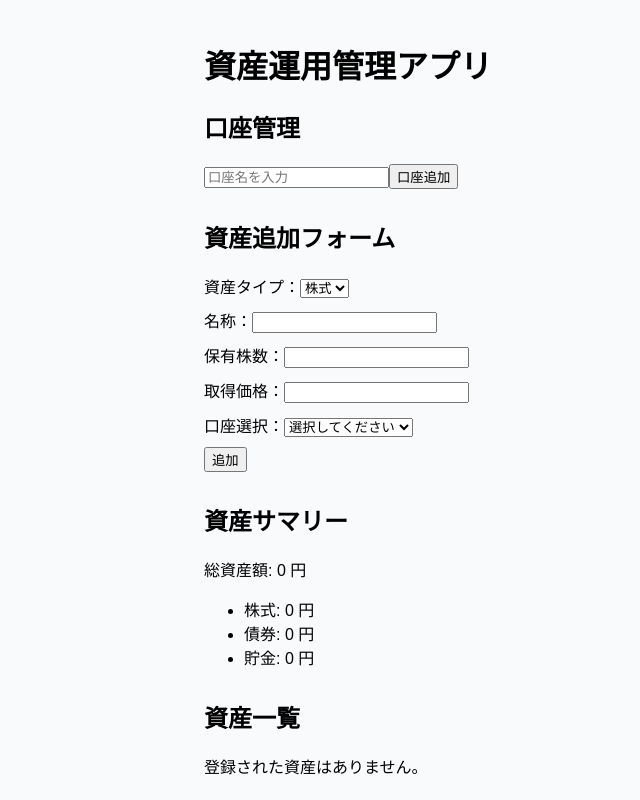
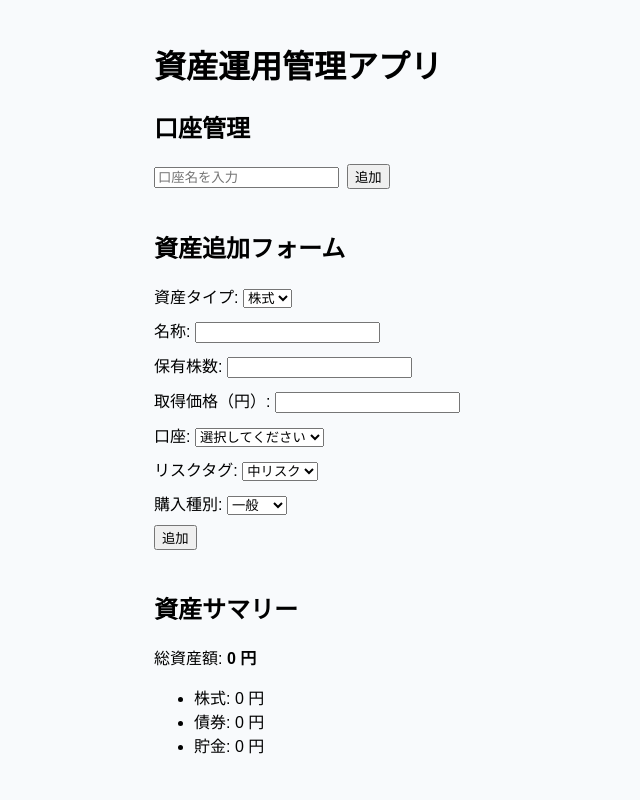
Before and after one commit to sonota1/dividend-management-app, a React (Create React App) app: page / in a window 1280 px wide. Shown: the whole page, without its empty margins (56-696 px from the left). Built offline with nearby package versions, Linux system fonts and the light colour scheme.

Commit message:
fix: モバイル最適化とレスポンシブデザイン対応

```diff
--- a/src/App.js
+++ b/src/App.js
@@ -1,4 +1,7 @@
-import React, { useState } from "react";
+import React, { useState, useEffect } from "react";
+
+const RISK_TAGS = ["低リスク", "中リスク", "高リスク"];
+const PURCHASE_TYPES = ["NISA", "iDeCo", "一般"];
 
 function AccountManager({ accounts, onAddAccount }) {
   const [accountName, setAccountName] = useState("");
@@ -10,7 +13,7 @@ function AccountManager({ accounts, onAddAccount }) {
   };
 
   return (
-    <div style={{ marginBottom: 30 }}>
+    <section style={{ marginBottom: 40 }}>
       <h2>口座管理</h2>
       <input
         type="text"
@@ -18,13 +21,15 @@ function AccountManager({ accounts, onAddAccount }) {
         value={accountName}
         onChange={(e) => setAccountName(e.target.value)}
       />
-      <button onClick={handleAdd}>口座追加</button>
-      <ul>
+      <button onClick={handleAdd} style={{ marginLeft: 8 }}>
+        追加
+      </button>
+      <ul style={{ marginTop: 10 }}>
         {accounts.map((acc) => (
           <li key={acc.id}>{acc.name}</li>
         ))}
       </ul>
-    </div>
+    </section>
   );
 }
 
@@ -34,20 +39,26 @@ function AssetForm({ accounts, onAddAsset, onUpdateAsset, editingAsset, onCancel
   const [shares, setShares] = useState(editingAsset?.shares ?? "");
   const [purchasePrice, setPurchasePrice] = useState(editingAsset?.purchasePrice ?? "");
   const [accountId, setAccountId] = useState(editingAsset?.accountId || "");
+  const [riskTag, setRiskTag] = useState(editingAsset?.riskTag || RISK_TAGS[1]);
+  const [purchaseType, setPurchaseType] = useState(editingAsset?.purchaseType || PURCHASE_TYPES[2]);
 
-  React.useEffect(() => {
+  useEffect(() => {
     if (editingAsset) {
       setAssetType(editingAsset.assetType);
       setName(editingAsset.name);
       setShares(editingAsset.shares ?? "");
       setPurchasePrice(editingAsset.purchasePrice);
       setAccountId(editingAsset.accountId);
+      setRiskTag(editingAsset.riskTag || RISK_TAGS[1]);
+      setPurchaseType(editingAsset.purchaseType || PURCHASE_TYPES[2]);
     } else {
       setAssetType("株式");
       setName("");
       setShares("");
       setPurchasePrice("");
       setAccountId("");
+      setRiskTag(RISK_TAGS[1]);
+      setPurchaseType(PURCHASE_TYPES[2]);
     }
   }, [editingAsset]);
 
@@ -77,6 +88,8 @@ function AssetForm({ accounts, onAddAsset, onUpdateAsset, editingAsset, onCancel
       shares: assetType === "貯金" ? null : Number(shares),
       purchasePrice: Number(purchasePrice),
       accountId,
+      riskTag,
+      purchaseType,
     };
 
     if (editingAsset) {
@@ -91,19 +104,20 @@ function AssetForm({ accounts, onAddAsset, onUpdateAsset, editingAsset, onCancel
     setShares("");
     setPurchasePrice("");
     setAccountId("");
+    setRiskTag(RISK_TAGS[1]);
+    setPurchaseType(PURCHASE_TYPES[2]);
   };
 
   return (
-    <form onSubmit={handleSubmit} style={{ marginBottom: 30 }}>
+    <section style={{ marginBottom: 40 }}>
       <h2>{editingAsset ? "資産編集" : "資産追加フォーム"}</h2>
-
-      <div>
-        <label>資産タイプ：</label>
+      <form onSubmit={handleSubmit}>
+        <div style={{ marginBottom: 10 }}>
+          <label>資産タイプ: </label>
           <select
             value={assetType}
             onChange={(e) => setAssetType(e.target.value)}
-          disabled={!!editingAsset} // 編集中はタイプ変更不可に
-          style={{ marginBottom: 10 }}
+            disabled={!!editingAsset}
           >
             <option value="株式">株式</option>
             <option value="債券">債券</option>
@@ -111,55 +125,46 @@ function AssetForm({ accounts, onAddAsset, onUpdateAsset, editingAsset, onCancel
           </select>
         </div>
 
-      <div>
-        <label>名称：</label>
-        <input
-          type="text"
-          value={name}
-          onChange={(e) => setName(e.target.value)}
-          style={{ marginBottom: 10 }}
-        />
+        <div style={{ marginBottom: 10 }}>
+          <label>名称: </label>
+          <input value={name} onChange={(e) => setName(e.target.value)} />
         </div>
 
         {assetType !== "貯金" ? (
           <>
-          <div>
-            <label>保有株数：</label>
+            <div style={{ marginBottom: 10 }}>
+              <label>保有株数: </label>
               <input
                 type="number"
                 value={shares}
                 onChange={(e) => setShares(e.target.value)}
-              style={{ marginBottom: 10 }}
               />
             </div>
-          <div>
-            <label>取得価格：</label>
+            <div style={{ marginBottom: 10 }}>
+              <label>取得価格（円）: </label>
               <input
                 type="number"
                 value={purchasePrice}
                 onChange={(e) => setPurchasePrice(e.target.value)}
-              style={{ marginBottom: 10 }}
               />
             </div>
           </>
         ) : (
-        <div>
-          <label>金額：</label>
+          <div style={{ marginBottom: 10 }}>
+            <label>金額（円）: </label>
             <input
               type="number"
               value={purchasePrice}
               onChange={(e) => setPurchasePrice(e.target.value)}
-            style={{ marginBottom: 10 }}
             />
           </div>
         )}
 
-      <div>
-        <label>口座選択：</label>
+        <div style={{ marginBottom: 10 }}>
+          <label>口座: </label>
           <select
             value={accountId}
             onChange={(e) => setAccountId(e.target.value)}
-          style={{ marginBottom: 10 }}
           >
             <option value="">選択してください</option>
             {accounts.map((acc) => (
@@ -170,19 +175,52 @@ function AssetForm({ accounts, onAddAsset, onUpdateAsset, editingAsset, onCancel
           </select>
         </div>
 
+        <div style={{ marginBottom: 10 }}>
+          <label>リスクタグ: </label>
+          <select
+            value={riskTag}
+            onChange={(e) => setRiskTag(e.target.value)}
+          >
+            {RISK_TAGS.map((tag) => (
+              <option key={tag} value={tag}>
+                {tag}
+              </option>
+            ))}
+          </select>
+        </div>
+
+        <div style={{ marginBottom: 10 }}>
+          <label>購入種別: </label>
+          <select
+            value={purchaseType}
+            onChange={(e) => setPurchaseType(e.target.value)}
+          >
+            {PURCHASE_TYPES.map((type) => (
+              <option key={type} value={type}>
+                {type}
+              </option>
+            ))}
+          </select>
+        </div>
+
         <button type="submit">{editingAsset ? "更新" : "追加"}</button>
         {editingAsset && (
-        <button type="button" onClick={onCancelEdit} style={{ marginLeft: 10 }}>
+          <button
+            type="button"
+            onClick={onCancelEdit}
+            style={{ marginLeft: 10 }}
+          >
             キャンセル
           </button>
         )}
       </form>
+    </section>
   );
 }
 
 function AssetList({ assets, accounts, onEdit, onDelete }) {
   return (
-    <div>
+    <section>
       <h2>資産一覧</h2>
       {assets.length === 0 ? (
         <p>登録された資産はありません。</p>
@@ -198,6 +236,8 @@ function AssetList({ assets, accounts, onEdit, onDelete }) {
               <th>資産タイプ</th>
               <th>名称</th>
               <th>口座名</th>
+              <th>リスクタグ</th>
+              <th>購入種別</th>
               <th>株数/金額</th>
               <th>取得価格</th>
               <th>操作</th>
@@ -211,6 +251,8 @@ function AssetList({ assets, accounts, onEdit, onDelete }) {
                   <td>{a.assetType}</td>
                   <td>{a.name}</td>
                   <td>{account ? account.name : "-"}</td>
+                  <td>{a.riskTag}</td>
+                  <td>{a.purchaseType}</td>
                   <td>
                     {a.assetType === "貯金"
                       ? a.purchasePrice.toLocaleString() + " 円"
@@ -223,7 +265,10 @@ function AssetList({ assets, accounts, onEdit, onDelete }) {
                   </td>
                   <td>
                     <button onClick={() => onEdit(a)}>編集</button>
-                    <button onClick={() => onDelete(a.id)} style={{ marginLeft: 10 }}>
+                    <button
+                      onClick={() => onDelete(a.id)}
+                      style={{ marginLeft: 10 }}
+                    >
                       削除
                     </button>
                   </td>
@@ -233,7 +278,7 @@ function AssetList({ assets, accounts, onEdit, onDelete }) {
           </tbody>
         </table>
       )}
-    </div>
+    </section>
   );
 }
 
@@ -257,15 +302,18 @@ function AssetSummary({ assets }) {
   );
 
   return (
-    <div style={{ marginBottom: 30 }}>
+    <section style={{ marginBottom: 40 }}>
       <h2>資産サマリー</h2>
-      <p>総資産額: {totalAssets.toLocaleString()} 円</p>
+      <p>
+        総資産額:{" "}
+        <strong>{totalAssets.toLocaleString()} 円</strong>
+      </p>
       <ul>
         <li>株式: {byType["株式"].toLocaleString()} 円</li>
         <li>債券: {byType["債券"].toLocaleString()} 円</li>
         <li>貯金: {byType["貯金"].toLocaleString()} 円</li>
       </ul>
-    </div>
+    </section>
   );
 }
 
@@ -305,7 +353,14 @@ export default function AssetManagementApp() {
   };
 
   return (
-    <div style={{ padding: 20, maxWidth: 800, margin: "auto", fontFamily: "Arial, sans-serif" }}>
+    <div
+      style={{
+        padding: 20,
+        maxWidth: 900,
+        margin: "auto",
+        fontFamily: "Arial, sans-serif",
+      }}
+    >
       <h1>資産運用管理アプリ</h1>
 
       <AccountManager accounts={accounts} onAddAccount={addAccount} />
```
Lines whose indentation alone changed are shown as unchanged.
